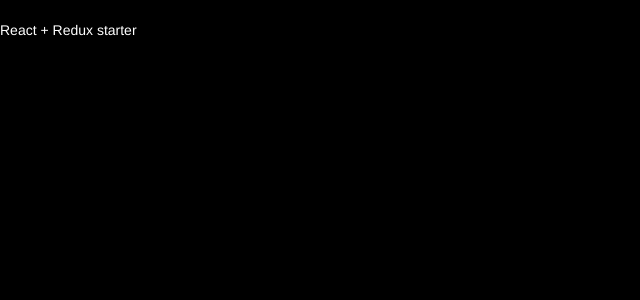
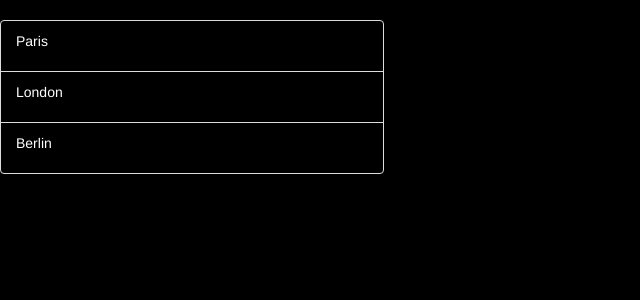
Before and after one commit to juagarca/wagon-cities, a React app: page / in a window 1280 px wide. Shown: the top 300 px of the page, without its empty margins (0-640 px from the left). Built offline with nearby package versions, Linux system fonts and the light colour scheme.

Commit message:
created component cityList and city

```diff
--- a/src/components/app.jsx
+++ b/src/components/app.jsx
@@ -1,9 +1,17 @@
 import React from 'react';
+import CityList from '../containers/city_list';
+
+
+const cities = [
+  { name: 'Paris', address: '16 Villa Gaudelet, 75011 Paris', slug: 'paris' },
+  { name: 'London', address: '14-22 Elder St, London E1 6BT', slug: 'london' },
+  { name: 'Berlin', address: 'Rudi-Dutschke-Straße 26, 10969 Berlin', slug: 'berlin' },
+];
 
 const App = () => {
   return (
     <div className="app">
-      <p>React + Redux starter</p>
+      <CityList cities={cities} />
     </div>
   );
 };
--- /dev/null
+++ b/src/containers/city.jsx
@@ -0,0 +1,14 @@
+import React, { Component } from 'react';
+
+class City extends Component {
+  render() {
+    return (
+      <div className="list-group-item">
+        <p>{this.props.city.name}</p>
+      </div>
+    );
+  }
+}
+
+
+export default City;
--- /dev/null
+++ b/src/containers/city_list.jsx
@@ -0,0 +1,19 @@
+import React, { Component } from 'react';
+import City from '../containers/city';
+
+class CityList extends Component {
+
+  render() {
+    return (
+      <div className="cities">
+        {
+          this.props.cities.map((city) => {
+            return <City key={city.name} city={city} />;
+          })
+        }
+      </div>
+    );
+  }
+}
+
+export default CityList;
```
